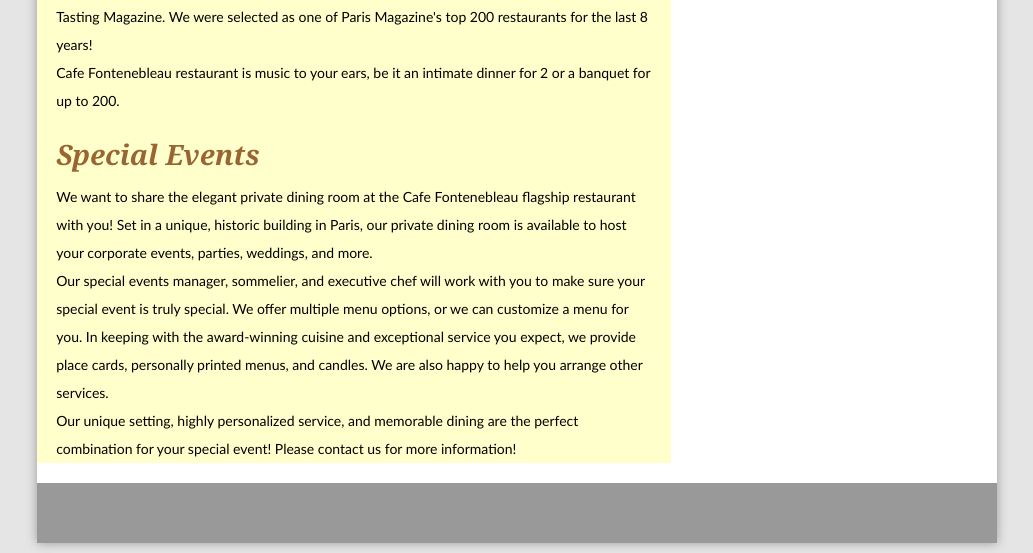
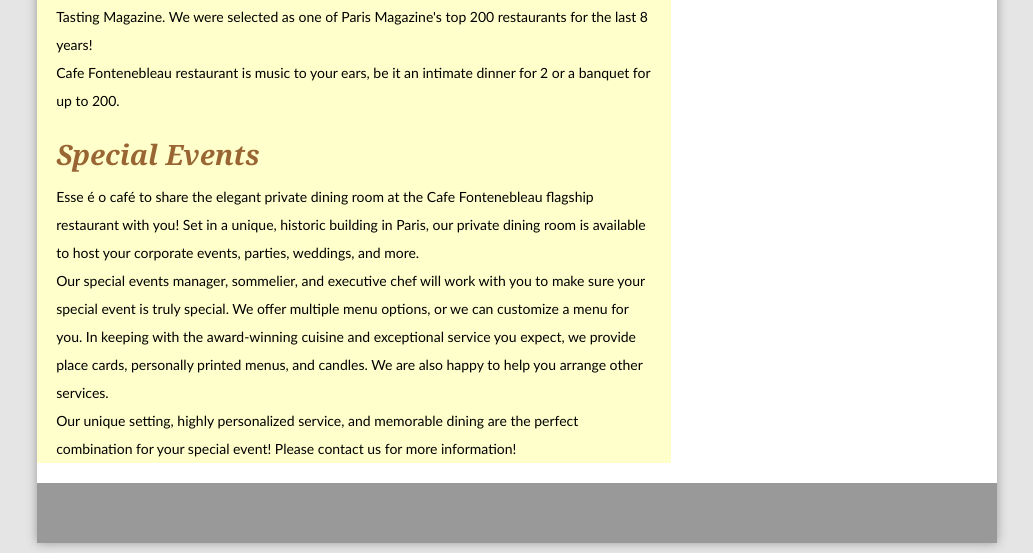
Before and after one commit to RNXGITHUB/appturma3b, a plain HTML site: page index.html in a window 1280 px wide. Shown: the part 742-1295 px from the top of the page, without its empty margins (123-1156 px from the left). Drawn offline with Linux system fonts and the light colour scheme.

Commit message:
Alteração do nome 2

```diff
--- a/index.html
+++ b/index.html
@@ -154,7 +154,7 @@
               <p><img src="imagens/romantic_dining.jpg" width="255" height="255" alt="foto casal">Cafe Fontenebleau features a magical combination of excellent cuisine and musical entertainment. The finest pasta, seafood, veal and certified Angus steaks are served to you by the most talented waiters anywhere. Nightly entertainment features favorites from Broadway musical theatre, Grand Opera, and Neapolitan folk songs performed by our talented musical staff. Cafe Fontenebleau offers the largest selection of Italian wines in California, and is the proud recipient of numerous awards from Wine Tasting Magazine. We were selected as one of Paris Magazine's top 200 restaurants for the last 8 years!</p>
               <p>Cafe Fontenebleau restaurant is music to your ears, be it an intimate dinner for 2 or a banquet for up to 200.</p>
               <h2>Special Events</h2>
-              <p>We want to share the elegant private dining room at the Cafe Fontenebleau flagship restaurant with you! Set in a unique, historic building in Paris, our private dining room is available to host your corporate events, parties, weddings, and more.</p>
+              <p>Esse é o café to share the elegant private dining room at the Cafe Fontenebleau flagship restaurant with you! Set in a unique, historic building in Paris, our private dining room is available to host your corporate events, parties, weddings, and more.</p>
               <p>Our special events manager, sommelier, and executive chef will work with you to make sure your special event is truly special. We offer multiple menu options, or we can customize a menu for you. In keeping with the award-winning cuisine and exceptional service you expect, we provide place cards, personally printed menus, and candles. We are also happy to help you arrange other services.</p>
               <p>Our unique setting, highly personalized service, and memorable dining are the perfect combination for your special event! Please contact us for more information!</p>
 
```
